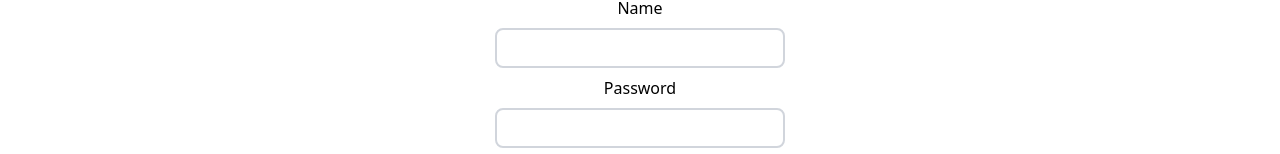
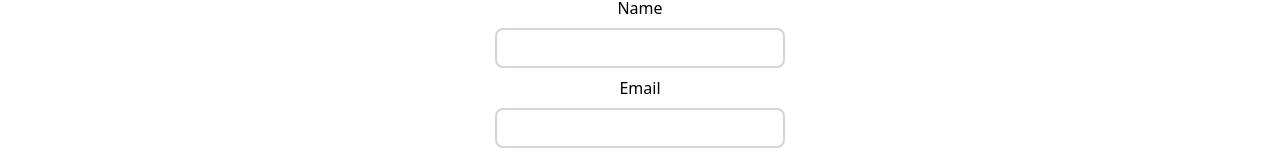
Before and after one commit to HEMA-HEMDAN/iti, a React (Vite) app: page /form in a window 1280 px wide. Shown: the part 304-458 px from the top of the page. Built offline with nearby package versions, Linux system fonts and the light colour scheme.

Commit message:
Revert "some thing'"
This reverts commit 9127b4565331a80c1b3c6c42fac7a617cdf5fe6c.

```diff
--- a/src/component/Form.jsx
+++ b/src/component/Form.jsx
@@ -1,8 +1,7 @@
 import { useForm } from 'react-hook-form'
 
 const Form = () => {
-  const { register, handleSubmit, formState: { errors } } = useForm()
-  console.log(errors);
+  const { register, handleSubmit } = useForm()
 
   const onSubmit = (data) => {
     console.log(data)
@@ -10,10 +9,10 @@ const Form = () => {
 
   return (
     <form className='flex flex-col gap-2 justify-center items-center h-screen' onSubmit={handleSubmit(onSubmit)}>
-      <label htmlFor="name">Name {errors.name && <span className='text-red-500'>{errors.name.message}</span>} </label>
-      <input type="text" id="name" name="name" {...register('name', { required: 'Name is required' })} />
-      <label htmlFor="password">Password {errors.password && <span className='text-red-500'>{errors.password.message}</span>}</label>
-      <input type="password" id="password" name="password" {...register('password', { required: 'Password is required', minLength: { value: 6, message: 'Password must be at least 6 characters' }})} />
+      <label htmlFor="name">Name</label>
+      <input type="text" id="name" name="name" {...register('name')} />
+      <label htmlFor="email">Email</label>
+      <input type="email" id="email" name="email" {...register('email')} />
 
       <button type="submit" className='bg-blue-500 hover:bg-blue-700 text-white font-bold py-2 px-4 rounded'>Send</button>
     </form>
```
